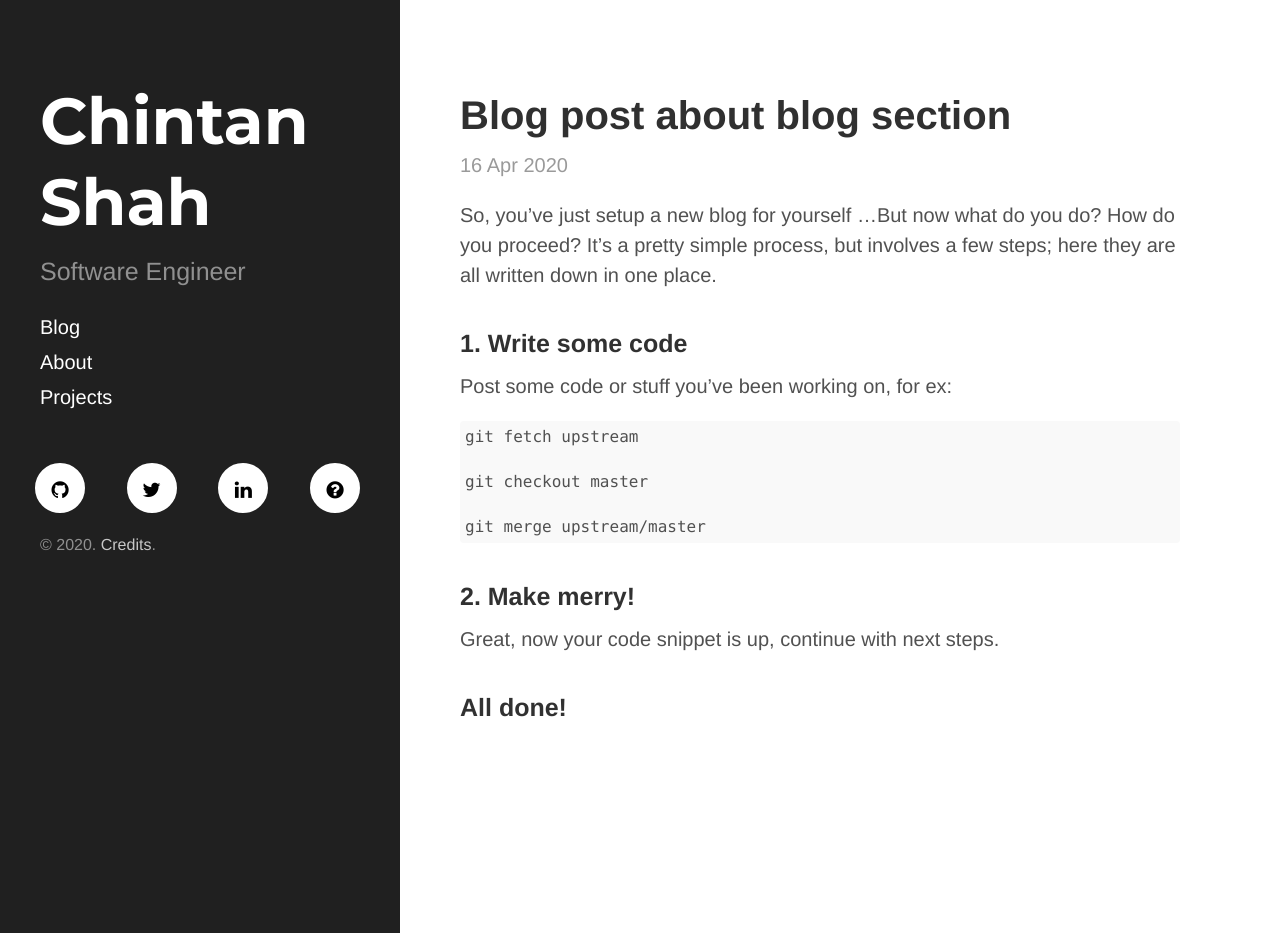
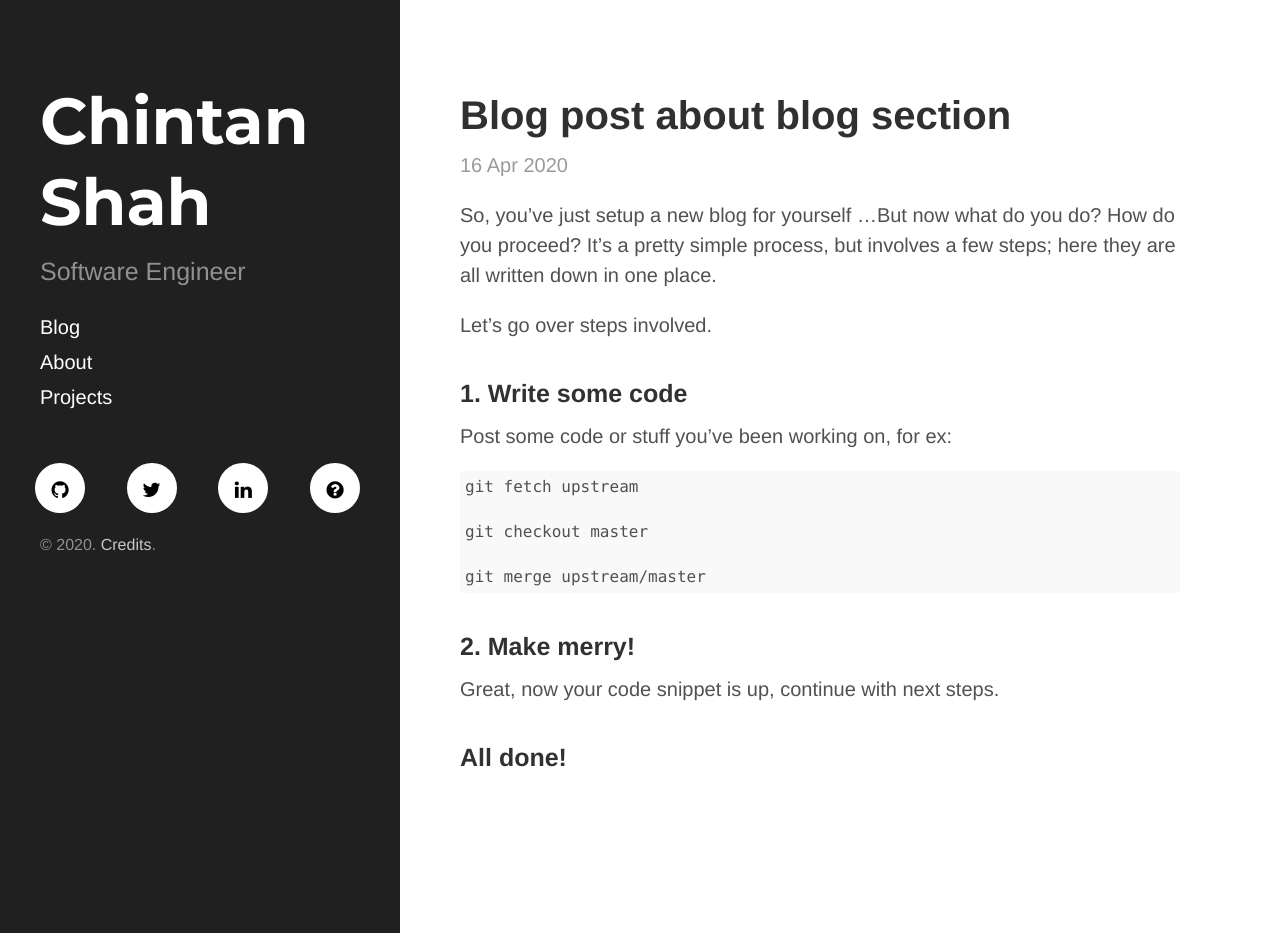
Before and after one commit to chintan-sh/chintan-sh.github.io, a Jekyll site: the page built from _posts/2020-04-16-blog-post-about-blog-section.md, in a window 1280 px wide and 933 px high. Built offline with Jekyll 4.4.1, drawn with Linux system fonts in a browser that asks for light colours; nearby versions of some CDN libraries.

Commit message:
Updated copy

```diff
--- a/_layouts/default.html
+++ b/_layouts/default.html
@@ -4,7 +4,6 @@
   {% include head.html %}
 
   <body class="">
-<!--  <body class="theme-base-0c">-->
 
     {% include sidebar.html %}
 
--- a/_posts/2020-04-16-blog-post-about-blog-section.md
+++ b/_posts/2020-04-16-blog-post-about-blog-section.md
@@ -4,6 +4,9 @@ title: Blog post about blog section
 ---
 
 So, you've just setup a new blog for yourself ...But now what do you do? How do you proceed? It's a pretty simple process, but involves a few steps; here they are all written down in one place.
+
+Let's go over steps involved.
+
 
 ### 1. Write some code
 
```
